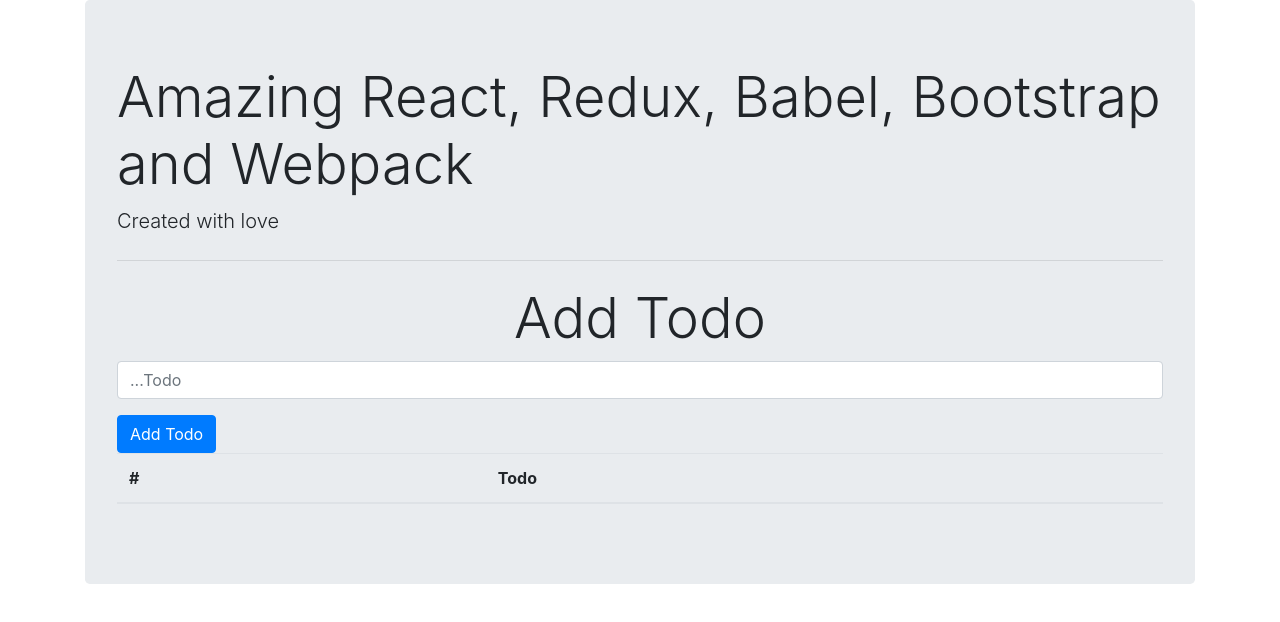
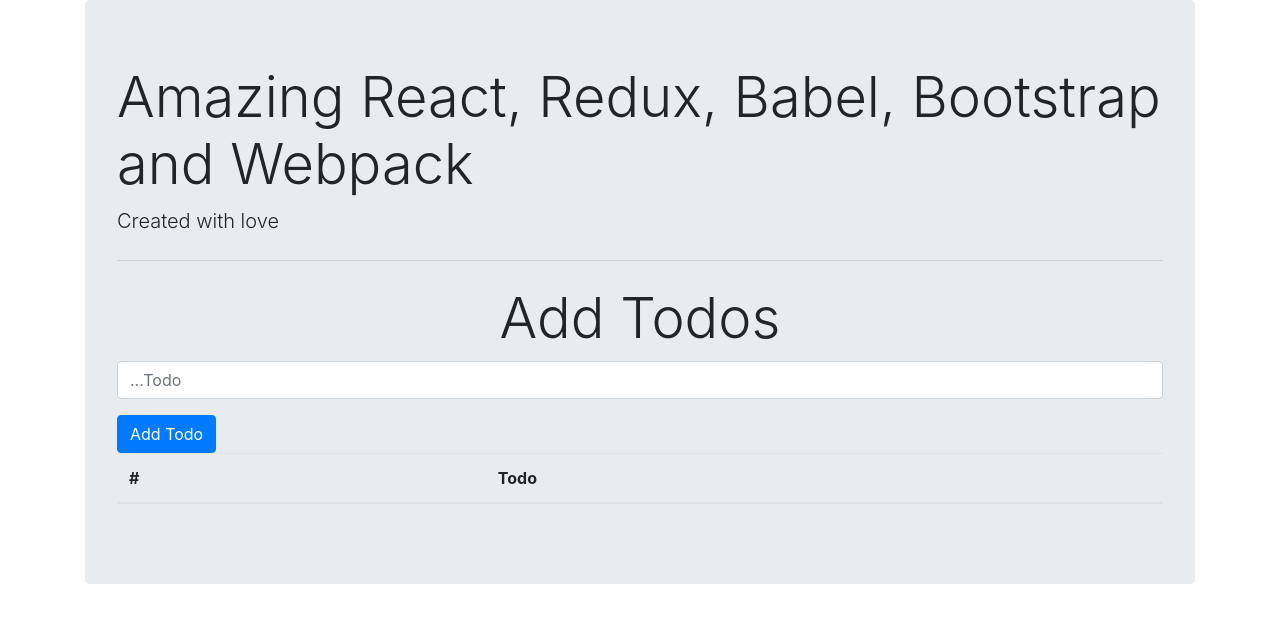
Before and after one commit to almirmerzic/reactfromscratch, a React app: page / in a window 1280 px wide. Shown: the top 622 px of the page. Built offline with nearby package versions, Linux system fonts and the light colour scheme.

Commit message:
Update App.js

```diff
--- a/src/App.js
+++ b/src/App.js
@@ -11,7 +11,7 @@
          <div>
             <div className="jumbotron">
                <Text />
-               <h1 className="text-center display-4">Add Todo</h1>
+               <h1 className="text-center display-4">Add Todos</h1>
                <AddTodo
                   addTodo={addTodo}
                />
```
